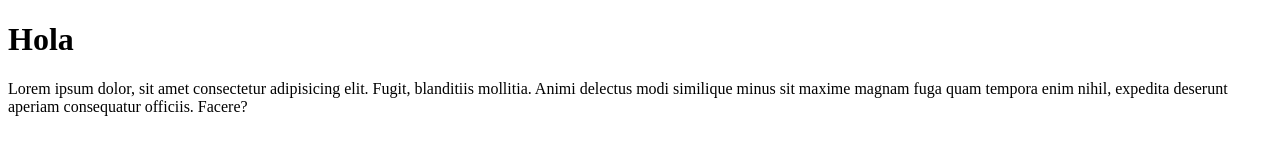
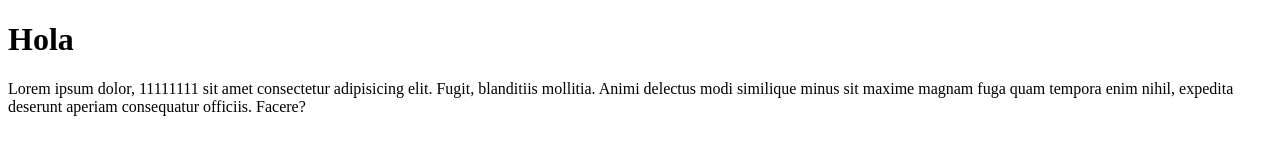
Before and after one commit to DanielQMTZ250797/Prueba4, a plain HTML site: page prueba.html in a window 1280 px wide. Drawn offline with Linux system fonts and the light colour scheme.

Commit message:
Agregue unos

```diff
--- a/prueba.html
+++ b/prueba.html
@@ -5,6 +5,6 @@
     </head>
     <body>
       <h1>Hola</h1>
-      <p>Lorem ipsum dolor, sit amet consectetur adipisicing elit. Fugit, blanditiis mollitia. Animi delectus modi similique minus sit maxime magnam fuga quam tempora enim nihil, expedita deserunt aperiam consequatur officiis. Facere?</p>
+      <p>Lorem ipsum dolor,  11111111 sit amet consectetur adipisicing elit. Fugit, blanditiis mollitia. Animi delectus modi similique minus sit maxime magnam fuga quam tempora enim nihil, expedita deserunt aperiam consequatur officiis. Facere?</p>
     </body>
 </html>
```
